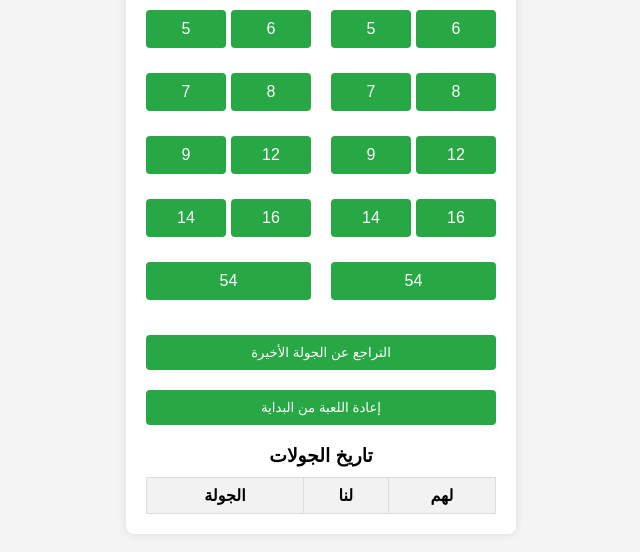
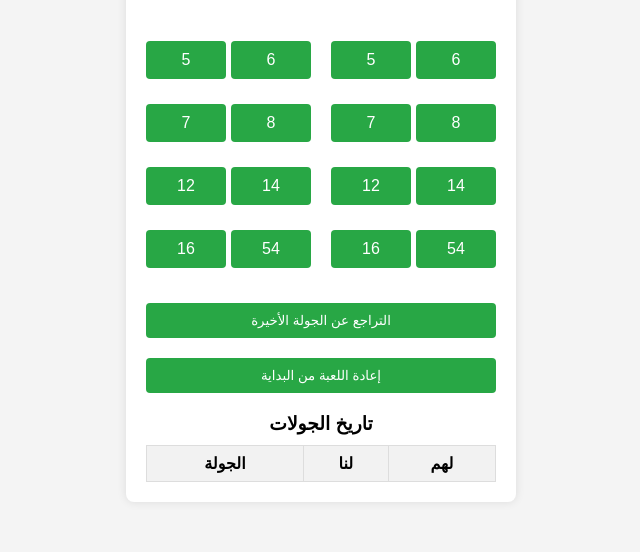
Before and after one commit to alzarooni817/court-piece-calculator, a plain HTML site: page index.html in a window 1280 px wide. Shown: the part 226-778 px from the top of the page, without its empty margins (319-959 px from the left). Drawn offline with Linux system fonts and the light colour scheme.

Commit message:
Update index.html
removed 9 score

```diff
--- a/index.html
+++ b/index.html
@@ -23,7 +23,6 @@
                         <button onclick="setPointsAndAddRound(6, 'A')">6</button>
                         <button onclick="setPointsAndAddRound(7, 'A')">7</button>
                         <button onclick="setPointsAndAddRound(8, 'A')">8</button>
-                        <button onclick="setPointsAndAddRound(9, 'A')">9</button>
                         <button onclick="setPointsAndAddRound(12, 'A')">12</button>
                         <button onclick="setPointsAndAddRound(14, 'A')">14</button>
                         <button onclick="setPointsAndAddRound(16, 'A')">16</button>
@@ -36,7 +35,6 @@
                         <button onclick="setPointsAndAddRound(6, 'B')">6</button>
                         <button onclick="setPointsAndAddRound(7, 'B')">7</button>
                         <button onclick="setPointsAndAddRound(8, 'B')">8</button>
-                        <button onclick="setPointsAndAddRound(9, 'B')">9</button>
                         <button onclick="setPointsAndAddRound(12, 'B')">12</button>
                         <button onclick="setPointsAndAddRound(14, 'B')">14</button>
                         <button onclick="setPointsAndAddRound(16, 'B')">16</button>
```
